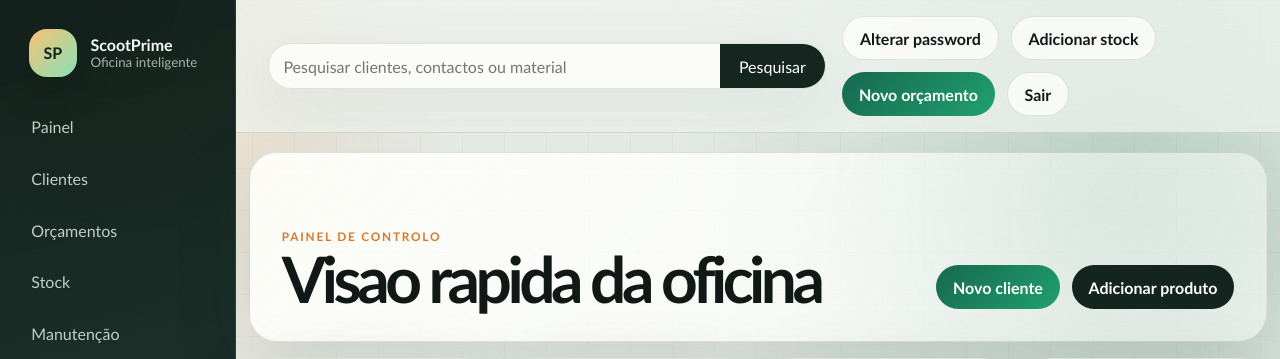
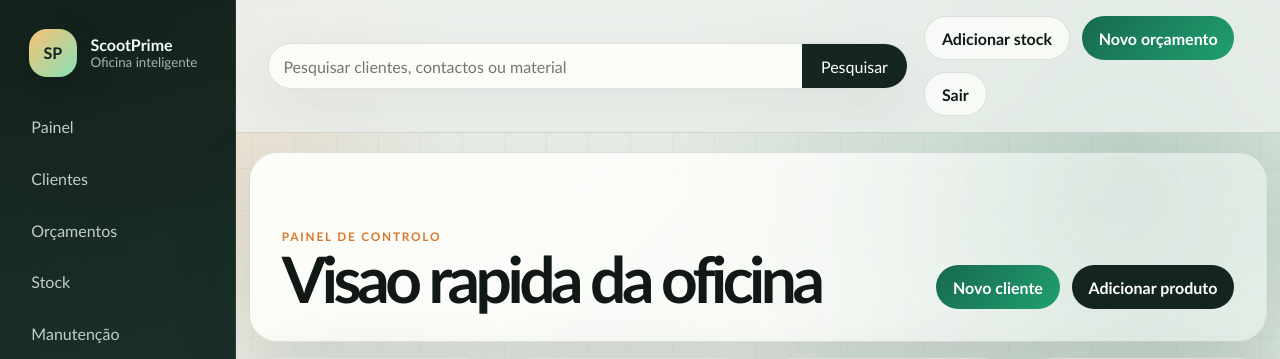
Before and after one commit to manuelpereirapvz-spec/ScootPrime, a Python web app: template scootprime_web/templates/dashboard.html in a window 1280 px wide. Shown: the top 359 px of the page. Run offline with Jinja, Linux system fonts and the light colour scheme; the template is opened without the code that fills it, so the values that code supplies are empty.

Commit message:
Remove password shortcut from dashboard

```diff
--- a/scootprime_web/templates/base.html
+++ b/scootprime_web/templates/base.html
@@ -52,7 +52,6 @@
                     {% if current_user %}
                         <span class="user-chip">{{ current_user.username }}</span>
                     {% endif %}
-                    <a class="button subtle" href="{{ url_for('web.manutencao') }}#password-panel">Alterar password</a>
                     <a class="button subtle" href="{{ url_for('web.stock') }}#add-product">Adicionar stock</a>
                     <a class="button primary" href="{{ url_for('web.orcamentos') }}">Novo orçamento</a>
                     <a class="button subtle" href="{{ url_for('web.logout') }}">Sair</a>
```
